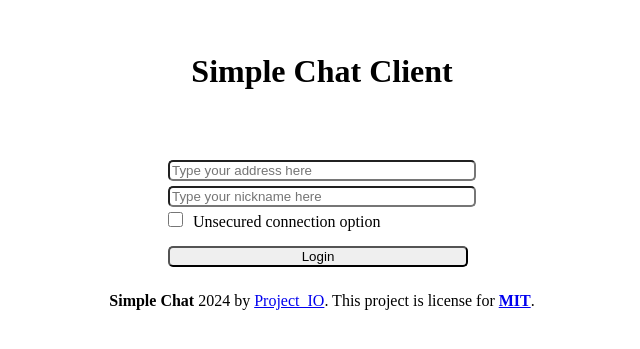
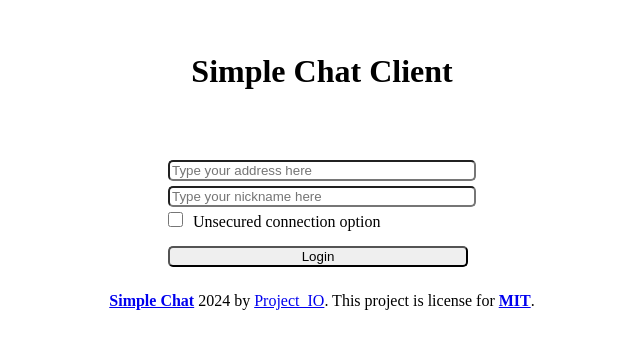
Before and after one commit to devproje/simple-chat-frontend, a Next.js app: page / in a window 1280 px wide. Shown: the part 237-586 px from the top of the page, without its empty margins (326-966 px from the left). Built offline with nearby package versions, Linux system fonts and the light colour scheme.

Commit message:
feat: add project url

```diff
--- a/src/components/login.jsx
+++ b/src/components/login.jsx
@@ -57,7 +57,7 @@ export function Login({ createSocket, secure, setSecure, login, setLogin }) {
                 <button type="submit">Login</button>
             </form>
             <footer>
-                <strong>Simple Chat</strong> 2024 by <a href="https://github.com/devproje">Project_IO</a>.
+                <strong><a href="https://github.com/devproje/simple-chat-frontend">Simple Chat</a></strong> 2024 by <a href="https://github.com/devproje">Project_IO</a>.
                 This project is license for <strong><a href="https://github.com/devproje/simple-chat-frontend/blob/master/LICENSE">MIT</a></strong>.
             </footer>
         </>
```
Also changed, not shown: 1 other file (tests, documents, lock files or other folders).
